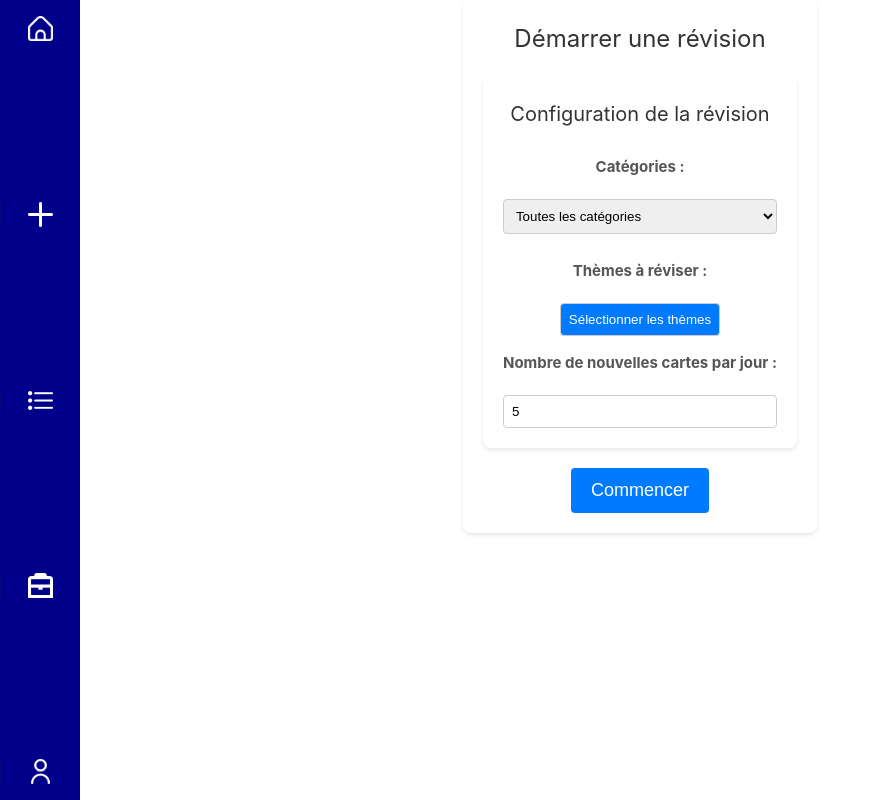
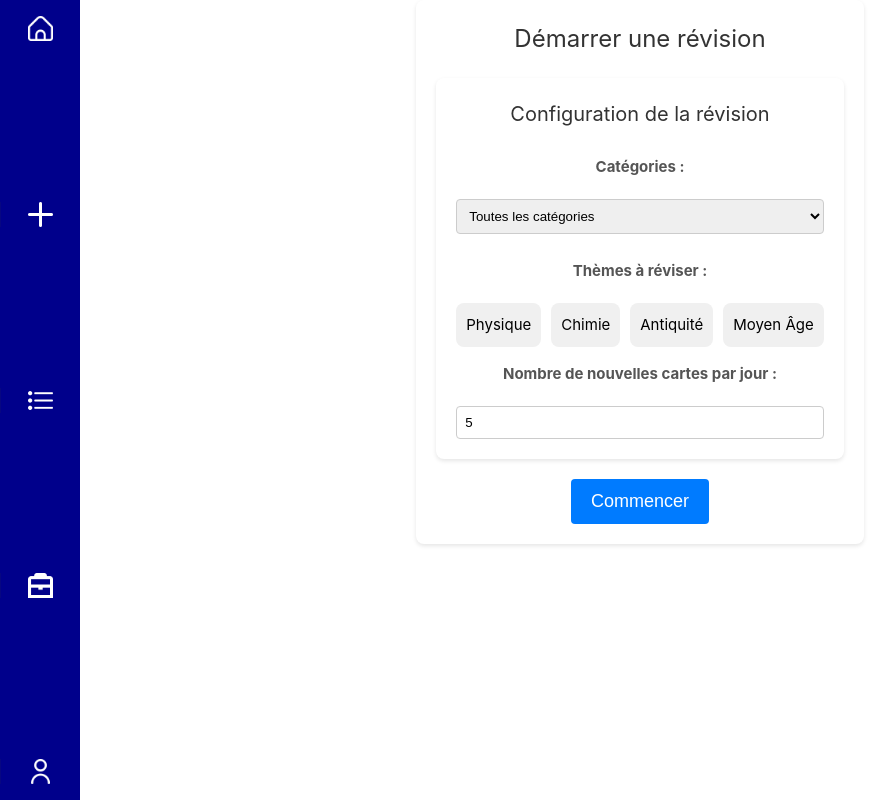
Before and after one commit to MatDoney/Boite-de-leitner, a Vue app: page /revision in a window 1280 px wide. Shown: the whole page, without its empty margins (0-896 px from the left). Built offline with nearby package versions, Linux system fonts and the light colour scheme; the HTML template or start-up script is replaced by a standard one.

Commit message:
ajout carrousel pour le choix theme lors du setting de la révision et ajout du lien sur theme pour regarde la liste des cartes du theme

```diff
--- a/src/components/RevisionSettings.vue
+++ b/src/components/RevisionSettings.vue
@@ -9,17 +9,17 @@
     </select>
 
     <label>Thèmes à réviser :</label>
-    <div class="dropdown">
-      <button class="dropdown-button" @click="toggleDropdown">
-        Sélectionner les thèmes
-      </button>
-      <div v-if="dropdownOpen" class="dropdown-content">
-        <ul>
-          <li v-for="theme in filteredThemes" :key="theme.id">
-            <input type="checkbox" :value="theme.id" v-model="selectedThemes" class="checkbox" />
-            <span class="checkbox-label">{{ theme.name }}</span>
-          </li>
-        </ul>
+    <div class="carousel">
+      <div class="carousel-inner">
+        <div
+          v-for="theme in filteredThemes"
+          :key="theme.id"
+          class="carousel-item"
+          :class="{ 'selected': selectedThemes.includes(theme.id) }"
+          @click="toggleThemeSelection(theme.id)"
+        >
+          {{ theme.name }}
+        </div>
       </div>
     </div>
 
@@ -40,7 +40,6 @@ const themes = themesStore.themes
 const categories = categoriesStore.categories
 const selectedThemes = ref<number[]>([])
 const dailyNewCards = ref(5)
-const dropdownOpen = ref(false)
 const selectedCategory = ref<string>('')
 
 // Définition des événements émis par le composant
@@ -59,9 +58,14 @@ const selectedThemesObjects = computed(() => {
   return themes.filter(theme => selectedThemes.value.includes(theme.id))
 })
 
-// Fonction pour basculer l'affichage de la liste déroulante
-const toggleDropdown = () => {
-  dropdownOpen.value = !dropdownOpen.value
+// Fonction pour basculer la sélection d'un thème
+const toggleThemeSelection = (themeId: number) => {
+  if (selectedThemes.value.includes(themeId)) {
+    selectedThemes.value = selectedThemes.value.filter(id => id !== themeId)
+  } else {
+    selectedThemes.value.push(themeId)
+  }
+  updateThemes()
 }
 
 // Fonction pour mettre à jour les thèmes sélectionnés
@@ -98,24 +102,31 @@ label {
   color: #555;
 }
 
-ul {
-  list-style-type: none;
-  padding: 0;
+.carousel {
+  overflow: hidden;
+  width: 100%;
 }
 
-li {
-  margin-bottom: 10px;
+.carousel-inner {
   display: flex;
-  align-items: center;
+  gap: 10px;
+  overflow-x: auto;
+  scroll-snap-type: x mandatory;
 }
 
-.checkbox {
-  margin-right: 10px;
-  accent-color: #007bff; /* Couleur moderne pour les cases à cocher */
+.carousel-item {
+  flex: 0 0 auto;
+  padding: 10px;
+  background-color: #f0f0f0;
+  border-radius: 8px;
+  cursor: pointer;
+  scroll-snap-align: start;
+  transition: background-color 0.3s ease;
 }
 
-.checkbox-label {
-  color: #333; /* Texte plus visible */
+.carousel-item.selected {
+  background-color: #007bff;
+  color: white;
 }
 
 .input-number {
@@ -125,33 +136,6 @@ li {
   border-radius: 4px;
 }
 
-.dropdown {
-  position: relative;
-}
-
-.dropdown-button {
-  padding: 8px;
-  border: 1px solid #ccc;
-  border-radius: 4px;
-  background-color: #007bff;
-  color: white;
-  cursor: pointer;
-}
-
-.dropdown-content {
-  position: absolute;
-  top: 100%;
-  left: 0;
-  right: 0;
-  background-color: white;
-  border: 1px solid #ccc;
-  border-radius: 4px;
-  box-shadow: 0 2px 4px rgba(0, 0, 0, 0.1);
-  max-height: 200px;
-  overflow-y: auto;
-  z-index: 1000;
-}
-
 .select-category {
   padding: 8px;
   border: 1px solid #ccc;
--- a/src/components/ThemeList.vue
+++ b/src/components/ThemeList.vue
@@ -6,7 +6,12 @@
     </div>
     <ul class="theme-list">
       <li v-for="theme in themes" :key="theme.id" class="theme-item">
-        <span class="theme-name">{{ theme.name }}</span>
+        <router-link
+          :to="{ name: 'cardList', params: { theme: theme.id } }"
+          class="view-themes-link"
+        >
+          <span class="theme-name">{{ theme.name }}</span>
+        </router-link>
         <div class="button-container">
           <button @click="$emit('edit', theme)" class="btn-edit">Modifier</button>
           <button @click="$emit('delete', theme.id)" class="btn-delete">Supprimer</button>
@@ -129,4 +134,11 @@ h3 {
 .btn-add-theme:hover {
   background-color: #0056b3;
 }
+
+.view-themes-link {
+  font-size: 0.9rem;
+  color: #3498db;
+  text-decoration: none;
+  font-weight: 500;
+}
 </style>
```
